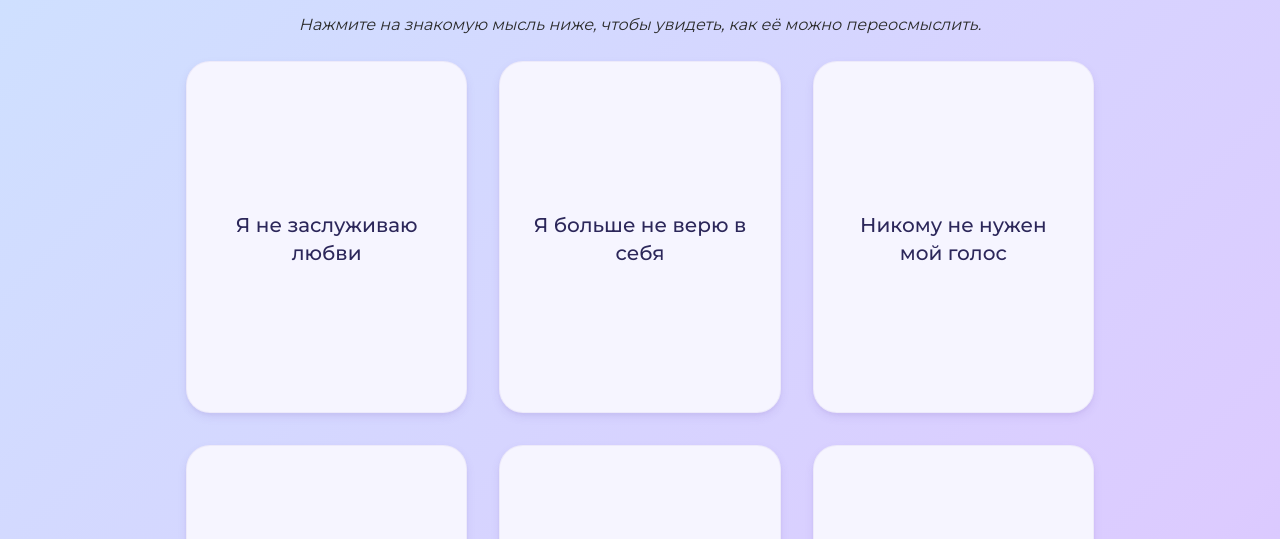
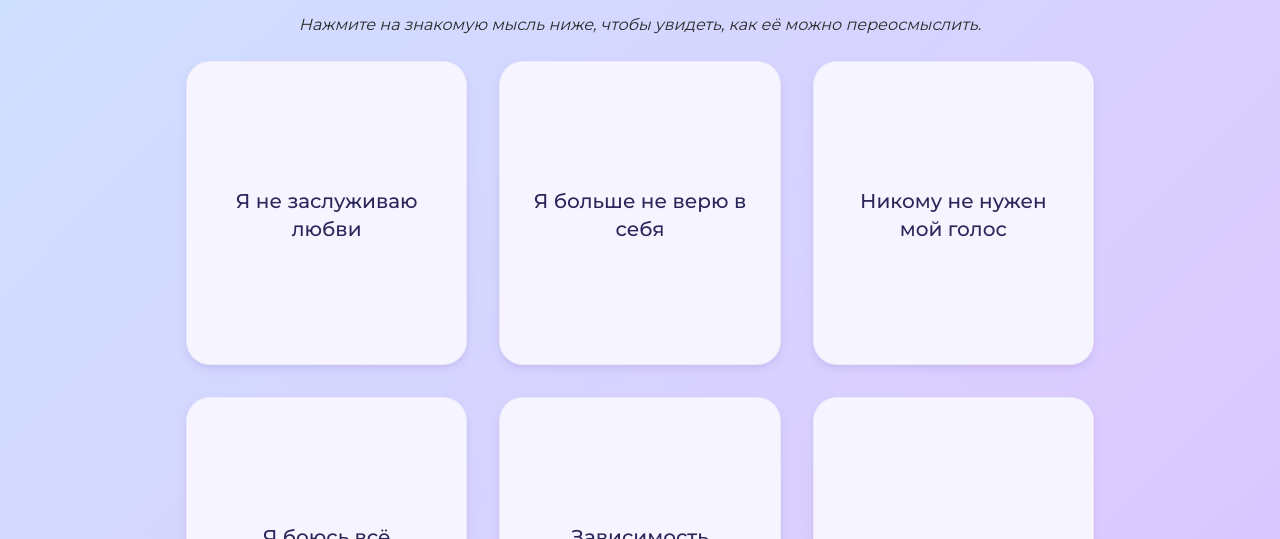
Before and after one commit to rickytickytavylm/emotionSafe, a plain HTML site: page index.html in a window 1280 px wide. Shown: the part 261-800 px from the top of the page. Drawn offline with nearby package versions, Linux system fonts and the light colour scheme.

Commit message:
размеры шрифтов фикс 3

```diff
--- a/index.html
+++ b/index.html
@@ -70,18 +70,38 @@
                 perspective: 1000px;
                 width: 100%;
                 height: 100%;
-                min-height: 320px;
-                margin-bottom: 2rem;
+                min-height: 180px;
+                margin-bottom: 1.5rem;
                 transition: all 0.25s ease;
+            }
+            @media (min-width: 768px) {
+                .card-container {
+                    min-height: 240px;
+                }
+            }
+            @media (min-width: 1024px) {
+                .card-container {
+                    min-height: 280px;
+                }
             }
             .thought-card {
                 position: relative;
                 width: 100%;
                 height: 100%;
-                min-height: 320px;
+                min-height: 180px;
                 transition: transform 0.6s, box-shadow 0.25s, transform 0.25s;
                 transform-style: preserve-3d;
                 cursor: pointer;
+            }
+            @media (min-width: 768px) {
+                .thought-card {
+                    min-height: 240px;
+                }
+            }
+            @media (min-width: 1024px) {
+                .thought-card {
+                    min-height: 280px;
+                }
             }
             .thought-card:hover {
                 box-shadow: 0 10px 15px -3px rgba(120, 90, 180, 0.2), 0 4px 6px -2px rgba(120, 90, 180, 0.1);
@@ -99,8 +119,8 @@
                 height: 100%;
                 -webkit-backface-visibility: hidden;
                 backface-visibility: hidden;
-                border-radius: 24px;
-                padding: 28px 28px 24px;
+                border-radius: 16px;
+                padding: 16px;
                 display: flex;
                 flex-direction: column;
                 justify-content: center;
@@ -112,6 +132,18 @@
                 box-shadow: 0 4px 10px -1px rgba(120, 90, 180, 0.15), 0 2px 4px -1px rgba(120, 90, 180, 0.08);
                 border: 1px solid rgba(120, 90, 180, 0.07);
             }
+            @media (min-width: 768px) {
+                .card-front, .card-back {
+                    border-radius: 20px;
+                    padding: 20px;
+                }
+            }
+            @media (min-width: 1024px) {
+                .card-front, .card-back {
+                    border-radius: 24px;
+                    padding: 28px 28px 24px;
+                }
+            }
             .card-front::-webkit-scrollbar, .card-back::-webkit-scrollbar {
                 display: none; /* Chrome, Safari, Opera */
             }
@@ -119,7 +151,7 @@
                 background-color: #F6F5FF;
                 color: #2C275A;
                 transform: rotateY(0deg);
-                font-size: 1.25rem;
+                font-size: 1rem;
                 font-weight: 500;
                 line-height: 1.4;
             }
@@ -128,8 +160,24 @@
                 color: #2C275A;
                 transform: rotateY(180deg);
                 overflow-y: auto;
-                font-size: 1.2rem;
+                font-size: 0.95rem;
                 line-height: 1.5;
+            }
+            @media (min-width: 768px) {
+                .card-front {
+                    font-size: 1.1rem;
+                }
+                .card-back {
+                    font-size: 1rem;
+                }
+            }
+            @media (min-width: 1024px) {
+                .card-front {
+                    font-size: 1.25rem;
+                }
+                .card-back {
+                    font-size: 1.2rem;
+                }
             }
             .screen-transition {
                 @apply transition-all duration-500 ease-in-out transform;
```
